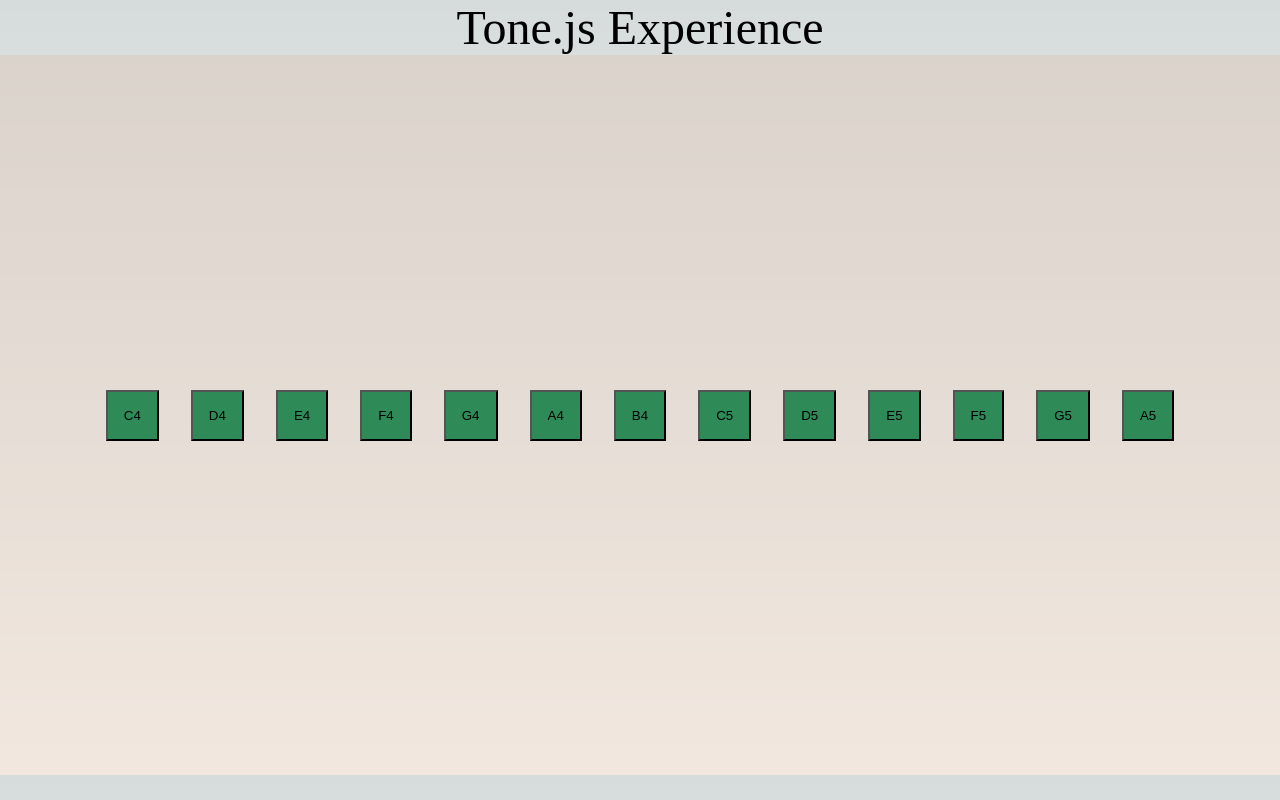
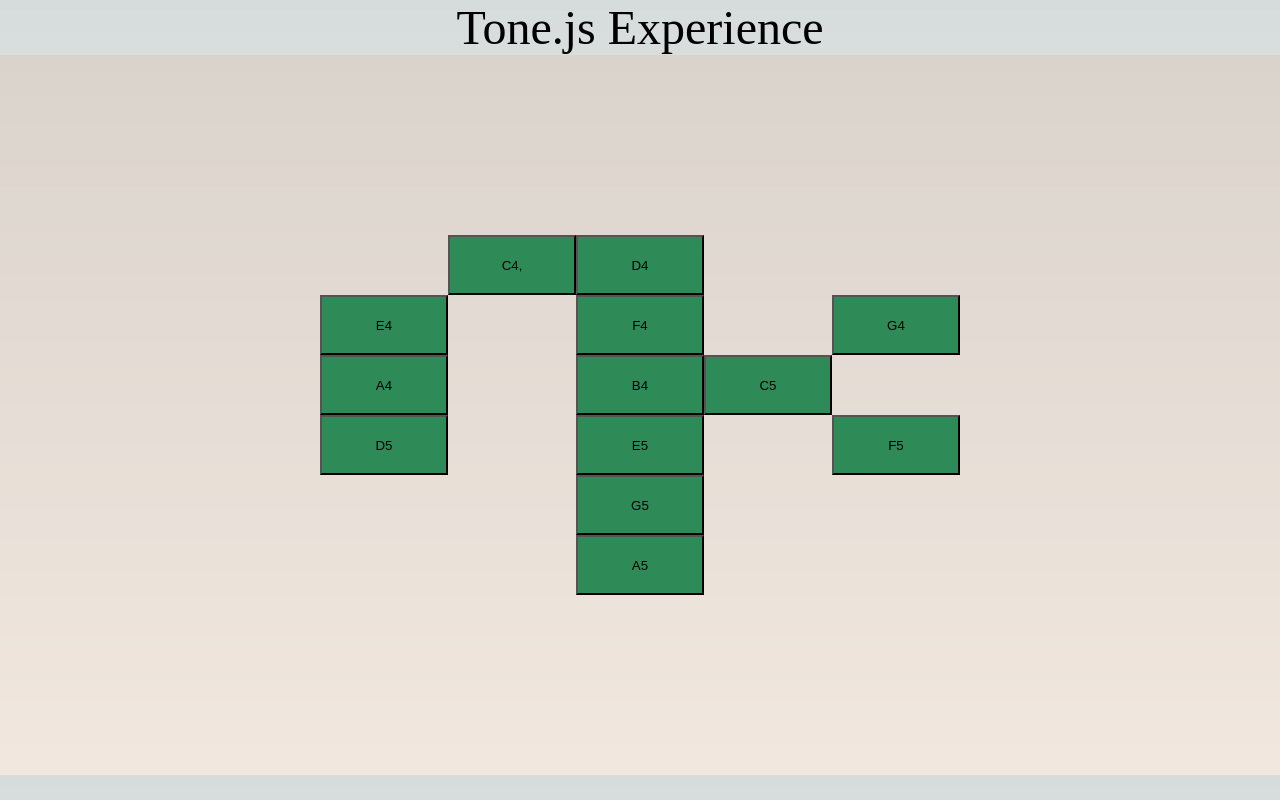
Before and after one commit to setare-sabouri/Tone-experience, a Next.js app: page / in a window 1280 px wide. Built offline with nearby package versions, Linux system fonts and the light colour scheme.

Commit message:
shape is there

```diff
--- a/src/components/experience/Experience.module.scss
+++ b/src/components/experience/Experience.module.scss
@@ -6,8 +6,11 @@
     align-items: center;
 
     &__noteButtonContainer{
-   display: flex;
-   flex-wrap: wrap;
+        width: 50% ;
+        height: 50%;
+        display: grid;
+        grid-template-columns: repeat(5,1fr);
+        gap: 0;
 
     }
 
--- a/src/components/experience/ToneExperience.tsx
+++ b/src/components/experience/ToneExperience.tsx
@@ -24,39 +24,28 @@
   };
 
   // Notes for a simple piano
-  const pianoNotes = [
-    "C4",
-    "D4",
-    "E4",
-    "F4",
-    "G4",
-    "A4",
-    "B4",
-    "C5",
-    "D5",
-    "E5",
-    "F5",
-    "G5",
-    "A5",
+
+  const keysnotes = [
+    { key: "C4,", col: 1, row: 0 },
+    { key: "D4", col: 2, row: 0 },
+
+    { key: "E4", col: 0, row: 1 },
+    { key: "F4", col: 2, row: 1 },
+    { key: "G4", col: 4, row: 1 },
+
+    { key: "A4", col: 0, row: 2 },
+    { key: "B4", col: 2, row: 2 },
+    { key: "C5", col: 3, row: 2 },
+
+    { key: "D5", col: 0, row: 3 },
+    { key: "E5", col: 2, row: 3 },
+    { key: "F5", col: 4, row: 3 },
+
+    { key: "G5", col: 2, row: 4 },
+    { key: "A5", col: 2, row: 5 },
   ];
 
-  const keys = [
-    { key: "C4,", col: 1, row: 0 },
-    { key: "D4", col: 2, row: 0 },
-    { key: "E4", col: 2, row: 0 },
-    { key: "F4", col: 2, row: 0 },
-    { key: "G4", col: 2, row: 0 },
-    { key: "A4", col: 2, row: 0 },
-    { key: "B4", col: 2, row: 0 },
-
-    { key: "C5", col: 2, row: 0 },
-    { key: "D5", col: 2, row: 0 },
-    { key: "E5", col: 2, row: 0 },
-    { key: "F5", col: 2, row: 0 },
-    { key: "G5", col: 2, row: 0 },
-    { key: "A5", col: 2, row: 0 },
-  ];
-
+  // to save record notes
   const keymap = [
     [0, 0, 0, 0],
     [0, 0, 0, 0],
@@ -66,9 +55,21 @@
 
   return (
     <div className={styles.experienceContainer}>
-      <div className={styles.experienceContainer__noteButtonContainer}>
-        {pianoNotes.map((note) => (
-          <NoteButton key={note} note={note} onClick={() => playNote(note)} />
+      <div
+        className={styles.experienceContainer__noteButtonContainer}
+        onClick={() => {}}
+      >
+        {keysnotes.map((note) => (
+          <NoteButton
+            key={note.key}
+            note={note.key}
+            onClick={() => playNote(note.key)}
+            style={{
+              gridColumn: note.col + 1,
+              gridRow: note.row + 1,
+              background: "seagreen",
+            }}
+          />
         ))}
       </div>
     </div>
--- a/src/components/noteButton/NoteButto.module.scss
+++ b/src/components/noteButton/NoteButto.module.scss
@@ -1,6 +1,5 @@
 .noteButton{
     background-color: seagreen;
-    margin: 1rem;
     padding: 1rem;
 
 }
--- a/src/components/noteButton/NoteButton.tsx
+++ b/src/components/noteButton/NoteButton.tsx
@@ -3,11 +3,12 @@
 interface NoteButtonProps {
   note: string;
   onClick: () => void;
+  style: React.CSSProperties;
 }
 
-const NoteButton: React.FC<NoteButtonProps> = ({ note, onClick }) => {
+const NoteButton: React.FC<NoteButtonProps> = ({ note, onClick, style }) => {
   return (
-    <button onClick={onClick} className={styles.noteButton}>
+    <button onClick={onClick} className={styles.noteButton} style={style}>
       {note}
     </button>
   );
```
